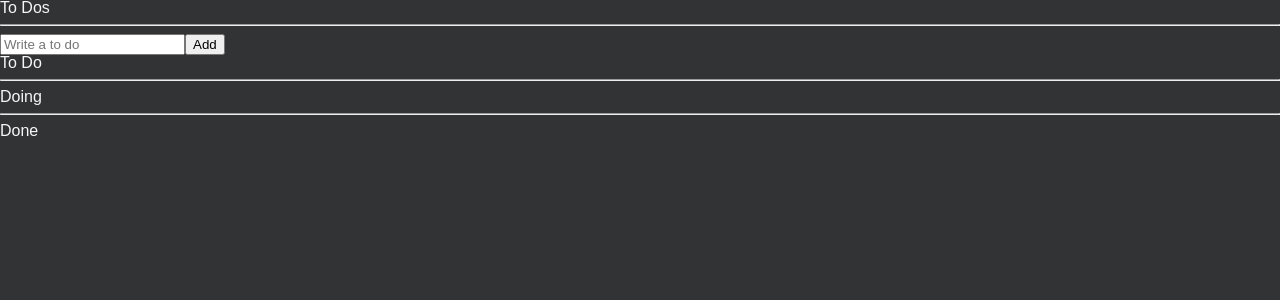
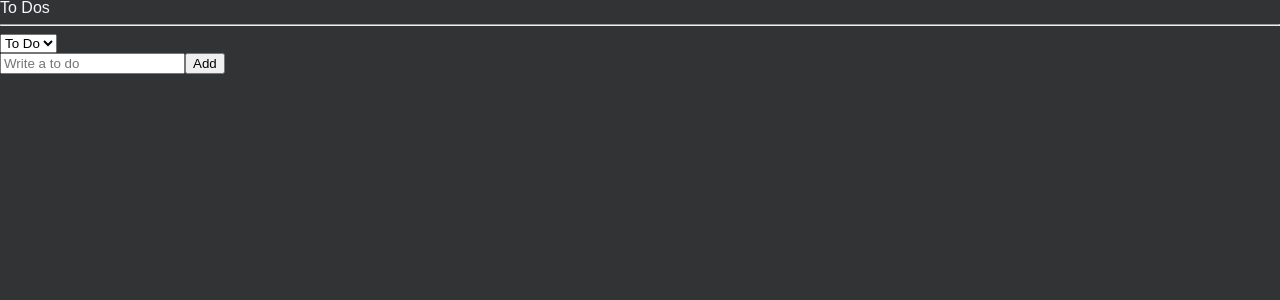
Before and after one commit to HyonHyonKOR/react-masterclass, a React (Create React App) app: page / in a window 1280 px wide. Shown: the top 300 px of the page. Built offline with nearby package versions, Linux system fonts and the light colour scheme.

Commit message:
feat:selector practive 2

```diff
--- a/src/components/ToDoList.tsx
+++ b/src/components/ToDoList.tsx
@@ -1,35 +1,28 @@
-import { useRecoilValue } from "recoil";
+import { useRecoilState, useRecoilValue } from "recoil";
 import CreateToDo from "./CreateToDo";
-import { toDoSelector } from "./atoms";
+import { categoryState, toDoSelector } from "./atoms";
 import ToDo from "./ToDo";
+import React from "react";
 
 const ToDoList = () => {
-  const [toDo, doing, done] = useRecoilValue(toDoSelector);
+  const toDos = useRecoilValue(toDoSelector);
+  const [category, setCategory] = useRecoilState(categoryState);
+  const onInput = (event: React.FormEvent<HTMLSelectElement>) => {
+    setCategory(event.currentTarget.value);
+  };
   return (
     <div>
       <h1>To Dos</h1>
       <hr />
+      <select value={category} onInput={onInput}>
+        <option value="TO_DO">To Do</option>
+        <option value="DOING">Doing</option>
+        <option value="DONE">Done</option>
+      </select>
       <CreateToDo />
-      <h2>To Do</h2>
-      <ul>
-        {toDo.map((toDo) => (
-          <ToDo key={toDo.id} {...toDo} />
-        ))}
-      </ul>
-      <hr />
-      <h2>Doing</h2>
-      <ul>
-        {doing.map((toDo) => (
-          <ToDo key={toDo.id} {...toDo} />
-        ))}
-      </ul>
-      <hr />
-      <h2>Done</h2>
-      <ul>
-        {done.map((toDo) => (
-          <ToDo key={toDo.id} {...toDo} />
-        ))}
-      </ul>
+      {toDos?.map((toDo) => (
+        <ToDo key={toDo.id} {...toDo} />
+      ))}
     </div>
   );
 };
--- a/src/components/atoms.tsx
+++ b/src/components/atoms.tsx
@@ -5,6 +5,11 @@
   id: number;
   category: "TO_DO" | "DOING" | "DONE";
 }
+
+export const categoryState = atom({
+  key: "category",
+  default: "TO_DO",
+});
 
 export const toDoState = atom<IToDo[]>({
   key: "toDo",
@@ -15,10 +20,7 @@
   key: "toDoSelector",
   get: ({ get }) => {
     const toDos = get(toDoState);
-    return [
-      toDos.filter((toDo) => toDo.category === "TO_DO"),
-      toDos.filter((toDo) => toDo.category === "DOING"),
-      toDos.filter((toDo) => toDo.category === "DONE"),
-    ];
+    const category = get(categoryState);
+    return toDos.filter((toDo) => toDo.category === category);
   },
 });
```
